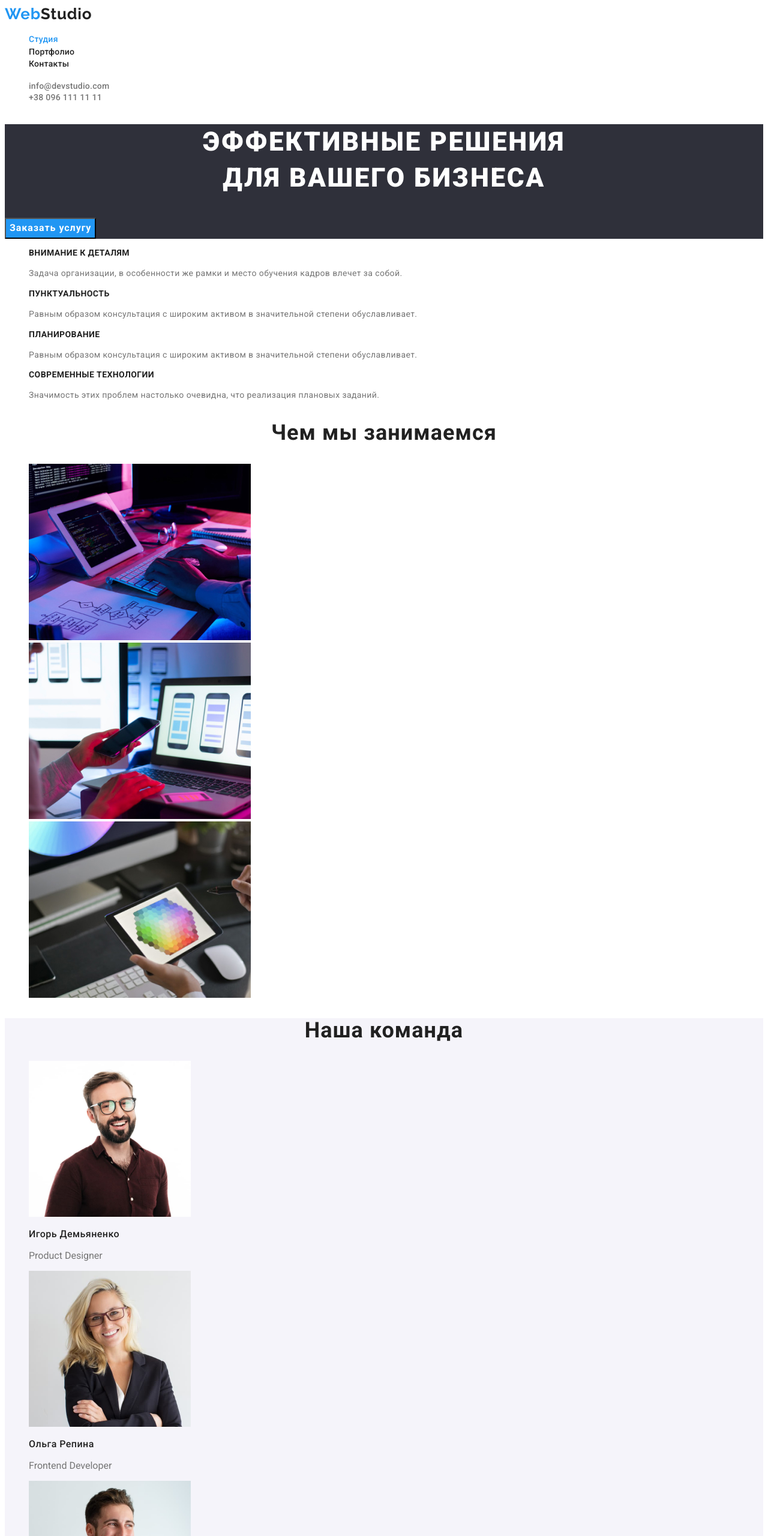
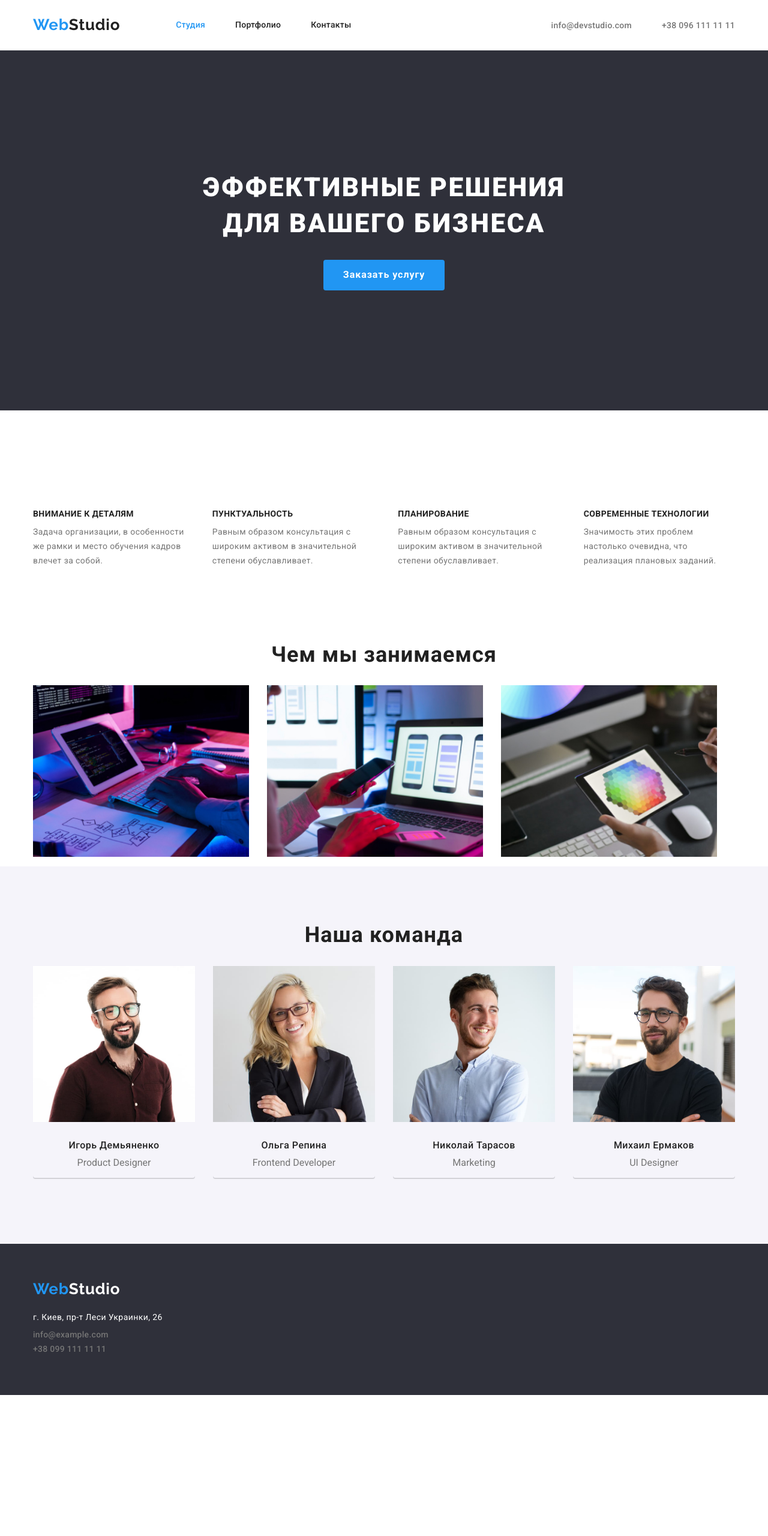
Before and after one commit to DubovaSvitlana/HW_1, a plain HTML site: page index.html in a window 1280 px wide. Shown: the top 2560 px of the page at 60% size. After the commit the page ends 2325 px from the top, so only its background shows below. Drawn offline with nearby package versions, Linux system fonts and the light colour scheme.

Commit message:
Homework #3

```diff
--- a/css/styles.css
+++ b/css/styles.css
@@ -7,6 +7,42 @@
     --primary-grey-color: #2F303A;
     --title-footer-color: rgba(255, 255, 255, 0.6);
 }
+
+html {
+    box-sizing: border-box;
+}
+*,
+*::after,
+*::before {
+    box-sizing: inherit;
+}
+
+h1,
+h2,
+h3,
+h4,
+h5,
+h6,
+p {
+    margin-top: 0;
+}
+
+img {
+    display: block;
+    max-width: 100%;
+    height: auto;
+}
+
+.link {
+    text-decoration: none;
+    color: inherit;
+    }
+.list {
+    list-style: none;
+    padding-left: 0;
+    margin: 0;
+}
+
 /* Logo */
 .logo {
     font-family: Raleway, Regular;
@@ -26,6 +62,17 @@
 .logo:focus {
     color: var(--accent-color);
 }
+.container {
+    margin-left: auto;
+    margin-right: auto;
+    width: 1200px;
+    padding-left: 15px;
+    padding-right: 15px;
+
+}
+.section {
+    padding-top: 94px;
+    }
 /* Body */
 body {
     background-color: var(--primary-white-color);
@@ -34,10 +81,19 @@ body {
 }
 ul {
     list-style: none;
+    padding: 0;
 }
 /* hero */
 .hero {
     background: var(--primary-grey-color);
+    /* width: 1600px ; */
+    height: 600px;
+    margin-top: 0;
+    margin-bottom: 0;
+    text-align: center;
+    display: flex;
+    justify-content: space-between;
+    align-items: center;
 }
 .hero-title {
     color: var(--primary-white-color);
@@ -47,9 +103,28 @@ ul {
     text-align: center;
     text-transform: uppercase;
     letter-spacing: 0.06em;
+    margin-bottom: 30px;
+}
+
+.hidden {
+    visibility: hidden;
+}
+
+.hero .button.primery-studio {
+    display: inline-block;
+    justify-content: center;
    }
 
 /* site-nav */
+.site-nav {
+    display: flex;
+    margin-left: 93px;
+}
+
+.site-nav .item:not(:last-child) {
+    margin-right: 50px;
+}
+
 .site-nav .link {
     color: var(--primary-text-color);
     font-weight: 500;
@@ -57,6 +132,10 @@ ul {
     line-height: 1.4;
     text-decoration: none;
     letter-spacing: 0.02em;
+
+    padding-top: 32px;
+    padding-bottom: 32px;
+    display: block;
 }
 .site-nav .link.current {
     color: var(--accent-color);
@@ -66,6 +145,15 @@ ul {
     color: var(--accent-color);
 }
 
+/* auth-nav */
+.auth-nav {
+    display: flex;
+    margin-left: auto;
+
+}
+.auth-nav .item + .item {
+    margin-left: 50px;
+}
 .link-contacts {
     font-weight: 500;
     font-size: 14px;
@@ -78,7 +166,18 @@ ul {
 .link-contacts:focus {
     color: var(--accent-color);
 }
+.border {
+    height: 1px;
+    background: #ECECEC;
+}
+.page-header {
 
+}
+
+.main-nav {
+    display: flex;
+    align-items: center;
+}
 
 .section-title {
     color: var(--primary-text-color);
@@ -89,13 +188,32 @@ ul {
     letter-spacing: 0.03em;
 }
  /* Секция о нас */
+ .feature-list {
+    display: flex;
+    flex-wrap: nowrap;
+    flex-basis: calc(100% / 4);
+    padding-left: 0;
+ }
+ .feature-item {
+    width: calc((100%-90px)/4);
+    margin-right: 30px;
+}
+ .feature-item:last-child {
+    margin-right: 0;
+ }
+
+ .feature-list .item {
+
+ }
+
  .title {
     font-weight: 700;
     font-size: 14px;
     line-height: 1.14;
     color: var(--primary-text-color);
     letter-spacing: 0.03em;
-        text-transform: uppercase
+    text-transform: uppercase;
+    margin-bottom: 10px;
  }
  .title-text {
     font-weight: 400;
@@ -106,6 +224,9 @@ ul {
  }
 .section-teems {
     background-color:var(--accent-bgr-color);
+    /* width: 1600px; */
+    padding-top: 94px;
+    padding-bottom: 94px;
 }
 /* Button */
 .button {
@@ -113,6 +234,16 @@ color:var(--primary-text-color);
 background-color: var(--primary-bgr-color);
 cursor: pointer;
 letter-spacing: 0.03em;
+font-family: 'Roboto';
+    font-weight: 500;
+    font-size: 16px;
+    line-height: 1.6;
+    letter-spacing: 0.03em;
+    padding: 6px 22px;
+    border-radius: 4px;
+    min-width: 103px;
+    border: 1px solid transparent;
+    display: inline-block;
 }
 
 .button:hover,
@@ -128,27 +259,38 @@ letter-spacing: 0.03em;
     font-size: 16px;
     line-height: 1.8;
     letter-spacing: 0.06em;
+    border: 1px solid transparent;
+    display: inline-block;
+    text-align: center;
+    padding: 10px 32px;
+    border-radius: 4px;
+
 }
 .button.primery {
     background-color: var(--accent-color);
     color: var(--primary-white-color);
-    font-family: 'Roboto';
-        font-weight: 500;
-        font-size: 16px;
-        line-height: 1.6;
-        letter-spacing: 0.03em;
+
+
 }
 .button.secondary {
     color: var(--primary-text-color);
     background-color: var(--accent-bgr-color);
-    font-family: 'Roboto';
-        font-weight: 500;
-        font-size: 16px;
-        line-height: 1.6;
-        letter-spacing: 0.03em;
+
+
 }
 
 /* Секция о работе */
+.img {
+    display: flex;
+
+   }
+.img-marg {
+    margin-right: 30px;
+    }
+.img .img-marg + .img-marg {
+    margin-right: 30px;
+}
+
 .section-title{
     font-weight: 700;
     font-size: 36px;
@@ -157,13 +299,32 @@ letter-spacing: 0.03em;
     text-align: center;
     letter-spacing: 0.03em;
 }
-
+/* Наша команда */
+.teems-list {
+    display: flex;
+    /* width: calc((100%-90px)/4); */
+}
+.teems-item {
+    /* margin-right: 30px; */
+    border-bottom-left-radius: 4px;
+    border-bottom-right-radius: 4px;
+    box-shadow: 0 2px rgba(0, 0, 0, 0.14);
+}
+.section-teems .teems-item:not(:last-child) {
+    margin-right: 30px;
+}
 .teems {
     font-weight: 500;
     font-size: 16px;
     line-height: 1.18;
     color:var(--primary-text-color);
     letter-spacing: 0.03em;
+    margin-top: 30px;
+    margin-bottom: 10px;
+    text-align: center;
+}
+.teems-item p {
+    text-align: center;
 }
 
 .teems-position {
@@ -176,12 +337,51 @@ letter-spacing: 0.03em;
 }
 
 /* Портфолио */
+.filtr {
+    display: flex;
+    flex-direction: row;
+    justify-content: center;
+   }
+.filtr li {
+    margin-right: 8px;
+}
+/* .section-title .button:not(:last child) {
+    margin-right: 8px;
+} */
+.button.primery .secondary {
+    justify-content: center;
+}
+
+.gallery {
+    margin-top: 50px;
+    display: flex;
+    flex-wrap: wrap;
+    margin-bottom: 94px;
+}
+
+.elements {
+    width: calc((100% - 60px)/3);
+    margin-right: 30px;
+    margin-top: 30px;
+    /* margin-bottom: 30px; */
+    border: 1px solid #ECECEC;
+    }
+.elements:nth-child(3n) {
+    margin-right: 0;
+}
+.elements:nth-child(-n+3) {
+    margin-bottom: 0;
+}
+
 .proect-title {
     font-weight: 700;
     font-size: 18px;
     line-height: 2;
     color: var(--primary-text-color);
     letter-spacing: 0.06em;
+    text-align: left;
+    margin-top: 20px;
+    margin-bottom: 4px;
 }
 
 .proect {
@@ -190,35 +390,58 @@ letter-spacing: 0.03em;
     line-height: 1.8;
     color: var(--title-text-color);
     letter-spacing: 0.03em;
+    text-align: left;
+    margin: 0;
 }
 
 /* Footer */
+.footer {
+    margin-top: 60px;
+}
 .footer-fon {
     background-color: var(--primary-grey-color);
+    display: flex;
+    flex-direction: column;
+    margin-right: auto;
+    margin-left: auto;
+    /* width: 1600px; */
+    height: 252px;
 }
 .stydio-footer {
     color: var(--primary-white-color);
 }
 .footer-contacts {
+    display: block;
     font-style: normal;
     font-weight: 400;
     font-size: 14px;
     line-height: 1.7;
     color: var(--primary-white-color);
     letter-spacing: 0.03em;
+    margin-top: 20px;
+    padding-bottom: 0;
 }
 .footer-items {
+    display: flex;
+    flex-direction:column;
     font-weight: 400;
     font-size: 14px;
     line-height: 1.7;
     color: rgba(255, 255, 255, 0.6);
     letter-spacing: 0.03em;
+    margin-top: 5px;
+    padding-left: 0;
 }
+
+.mail,
+.phone {
+    padding-top: 9px;
+}
+
 .footer-items:hover,
 .footer-items:focus {
     color: var(--accent-color);
 }
-
 
 .link-contacts-primery.footer {
     color: var(--title-footer-color);
@@ -229,11 +452,3 @@ letter-spacing: 0.03em;
     line-height: 1.7;
     letter-spacing: 0.03em;
 }
-/* .link-contacts-primery.footer:hover,
-.link-contacts-primery.footer:focus {
-    color: var(--accent-color);
-}
-.link-contacts-secondary.footer:hover,
-.link-contacts-secondary.footer:focus {
-    color: var(--accent-color);
-} */
--- a/index.html
+++ b/index.html
@@ -7,102 +7,114 @@
     <title>Studio</title>
     <link href="https://fonts.googleapis.com/css2?family=Raleway:wght@700&family=Roboto:wght@400;500;700;900&display=swap"
         rel="stylesheet">
+    <link rel="stylesheet" href="https://cdnjs.cloudflare.com/ajax/libs/normalize/1.1.0/normalize.min.css">
     <link rel="stylesheet" href="./css/styles.css" />
 </head>
 <body class="page">
     <header>
+        <nav class="container main-nav">
         <a href="./index.html" class="logo">Web<span class="stydio">Studio</span></a>
-        <nav>
+
         <ul class="site-nav list">
-            <li><a href="#" class="link current">Студия</a></li>
-            <li><a href="./portfolio.html" class="link">Портфолио</a></li>
-            <li><a href="#" class="link">Контакты</a></li>
+            <li class="item"><a href="#" class="link current">Студия</a></li>
+            <li class="item"><a href="./portfolio.html" class="link">Портфолио</a></li>
+            <li class="item"><a href="#" class="link">Контакты</a></li>
+        </ul>
+
+        <ul class="auth-nav list">
+            <li class="item"><a href="" class="link-contacts">info@devstudio.com</a></li>
+            <li class="item"><a href="" class="link-contacts">+38 096 111 11 11</a></li>
         </ul>
         </nav>
-
-        <ul class="auth-nav list">
-            <li><a href="" class="link-contacts">info@devstudio.com</a></li>
-            <li><a href="" class="link-contacts">+38 096 111 11 11</a></li>
-        </ul>
-
     </header>
     <main>
     <div>
         <!-- Секция герой -->
         <section class="hero">
+            <div class="container">
             <h1 class="hero-title">Эффективные решения <br> для вашего бизнеса</h1>
             <button type="button" class="button primery-studio">Заказать услугу</button>
+            </div>
         </section>
     </div>
     <!-- Секция о нас -->
     <section class="section">
-        <!-- <h2 class="section-title">Эффективные решения для вашего бизнеса </h2> -->
+        <h2 class="section-title hidden">Эффективные решения для вашего бизнеса </h2>
+
+        <div class="container">
             <ul class="feature-list">
-            <li><h3 class="title">Внимание к деталям</h3>
+            <li class="feature-item"><h3 class="title">Внимание к деталям</h3>
             <p class="title-text">Задача организации, в особенности же рамки и место обучения кадров влечет за собой.</p>
             </li>
-            <li><h3 class="title">Пунктуальность</h3>
+            <li class="feature-item"><h3 class="title">Пунктуальность</h3>
             <p class="title-text">Равным образом консультация с широким активом в значительной степени обуславливает.</p>
             </li>
-            <li><h3 class="title">Планирование</h3>
+            <li class="feature-item"><h3 class="title">Планирование</h3>
             <p class="title-text">Равным образом консультация с широким активом в значительной степени обуславливает.</p>
             </li>
-            <li><h3 class="title">Современные технологии</h3>
+            <li class="feature-item"><h3 class="title">Современные технологии</h3>
             <p class="title-text"> Значимость этих проблем настолько очевидна, что реализация плановых заданий.</p>
             </li>
         </ul>
+        </div>
     </section>
     <!-- Секция о работе -->
     <section class="section">
+        <div class="container">
         <h2 class="section-title">Чем мы занимаемся</h2>
-        <ul>
-            <li>
+        <ul class="img">
+            <li class="img-marg">
                 <img src="./images/arhitekt.jpg" alt="проэктирование" width="370" height="294"/>
             </li>
-            <li>
+            <li class="img-marg">
                 <img src="./images/rozrobka.jpg" alt="разработка" width="370" height="294"/>
             </li>
-            <li>
+            <li class="img-marg">
                 <img src="./images/dyzain.jpg" alt="дизайн" width="370" height="294"/>
             </li>
         </ul>
+        </div>
     </section>
     <!-- Наша команда -->
-    <section class="section-teems">
+    <section class="page section-teems">
+       <div class="container">
         <h2 class="section-title">Наша команда</h2>
-        <ul>
-            <li>
+        <ul class="teems-list">
+            <li class="teems-item">
                 <img src="./images/demjan.jpg" alt="фото Игоря Демьяненко" width="270" height="260"/>
                 <h3 class="teems">Игорь Демьяненко</h3>
                 <p>Product Designer</p>
             </li>
-            <li>
+            <li class="teems-item">
                 <img src="./images/repina.jpg" alt="фото Ольги Репиной" width="270" height="260"/>
                 <h3 class="teems">Ольга Репина</h3>
                 <p>Frontend Developer</p>
             </li>
-            <li>
+            <li class="teems-item">
                 <img src="./images/tarasov.jpg" alt="фото Николая Тарасова" width="270" height="260"/>
                 <h3 class="teems">Николай Тарасов</h3>
                 <p>Marketing</p>
             </li>
-            <li>
+            <li class="teems-item">
                 <img src="./images/ermakov.jpg" alt="фото Михаила Ермакова" width="270" height="260"/>
                 <h3 class="teems">Михаил Ермаков</h3>
                 <p>UI Designer</p>
             </li>
         </ul>
+        </div>
     </section>
     </main>
-    <footer class="footer-fon">
+    <footer class="page footer-fon">
+        <div class="container footer">
             <a href="./index.html" class="logo">Web<span class="stydio-footer">Studio</span></a>
             <address class="footer-contacts">
-        г. Киев, пр-т Леси Украинки, 26<br/>
+                г. Киев, пр-т Леси Украинки, 26<br />
             </address>
             <ul class="footer-items">
-         <li><a href=""class="link-contacts footer">info@example.com</a></li>
-         <li><a href=""class="link-contacts footer">+38 099 111 11 11</a></li>
+                <li><a href="" class="link-contacts mail">info@example.com</a></li>
+                <li><a href="" class="link-contacts phone">+38 099 111 11 11</a></li>
             </ul>
+        </div>
     </footer>
 </body>
 </html>
```
Also changed, not shown: portfolio.html (+32 -25 lines). Lines whose indentation alone changed are shown as unchanged.
